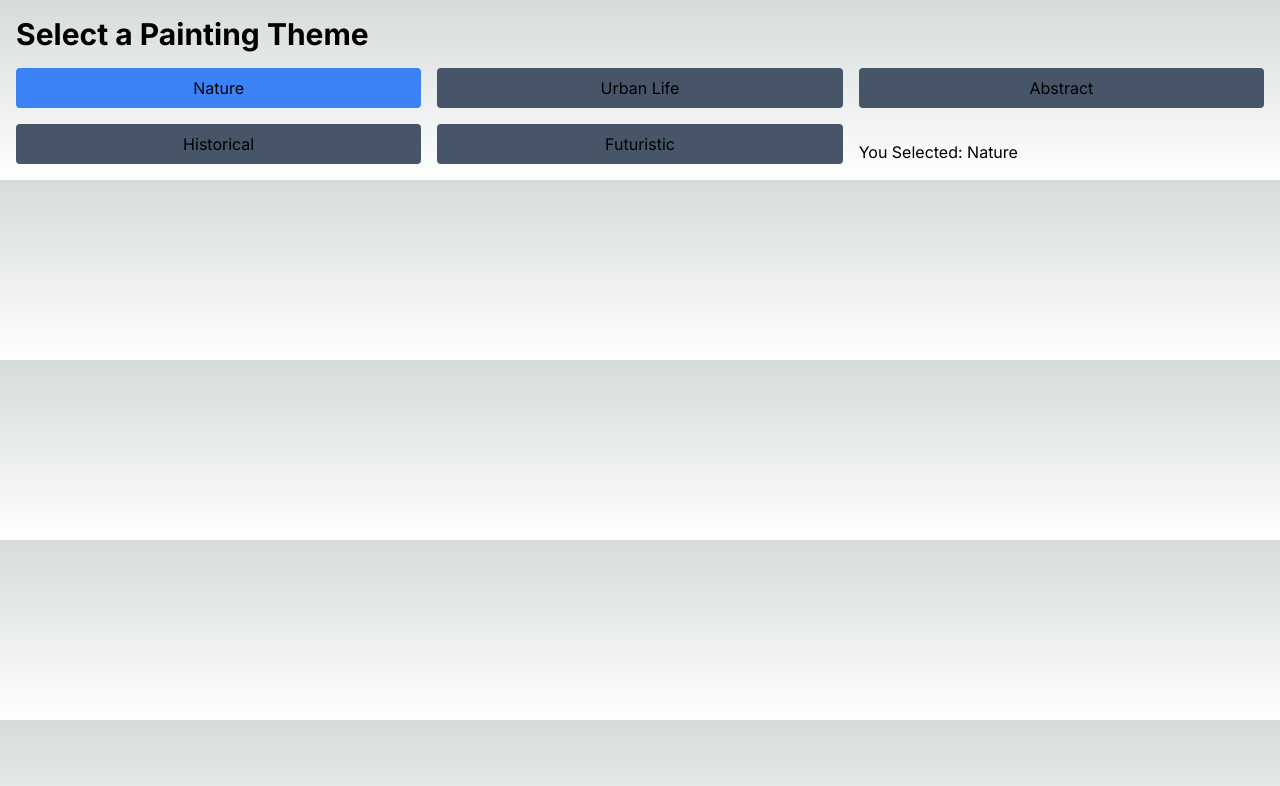
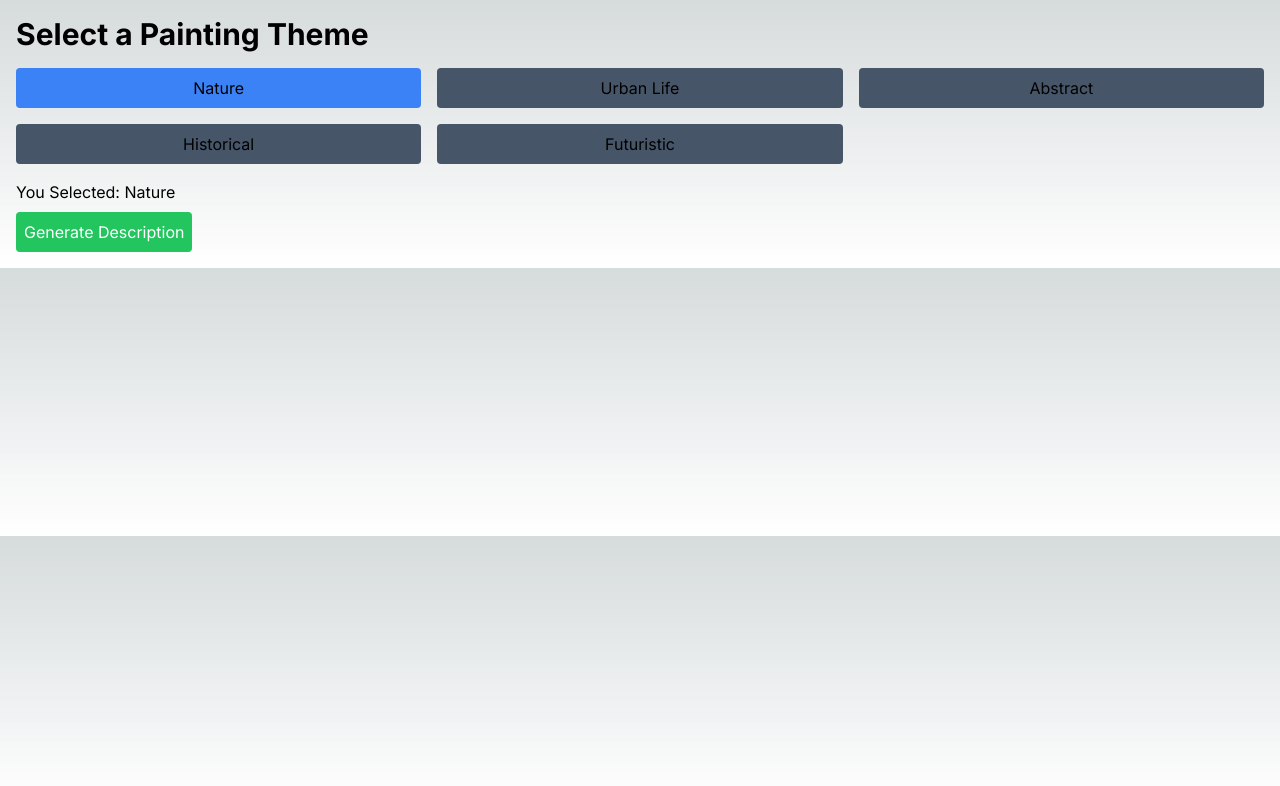
Before and after one commit to mwraich/painting_ai_assistant, a Next.js app: page / in a window 1280 px wide. Both pictures are taken after a click on the button "Nature". Shown: the top 786 px of the page. Built offline with nearby package versions, Linux system fonts and the light colour scheme.

Commit message:
Update read me instructions and successfully generate a response from the ai-assistant

```diff
--- /dev/null
+++ b/app/api/generateDescription/route.ts
@@ -0,0 +1,42 @@
+import { NextResponse } from 'next/server';
+import OpenAI from 'openai';
+
+const openai = new OpenAI({ apiKey: process.env.OPENAI_API_KEY });
+
+export async function POST(req: Request) {
+
+	const { theme } = await req.json();
+
+	try {
+		const thread = await openai.beta.threads.create();
+		await openai.beta.threads.messages.create(thread.id, {
+			role: 'user',
+			content: `Describe a painting with the theme: ${theme}`,
+		});
+		const run = await openai.beta.threads.runs.create(thread.id, {
+			assistant_id: process.env.ASSISTANT_ID as string,
+		});
+
+		let runStatus = await openai.beta.threads.runs.retrieve(thread.id, run.id);
+		while (runStatus.status !== 'completed') {
+            console.log('WAITING FOR COMPLETION')
+			await new Promise((resolve) => setTimeout(resolve, 1000));
+			runStatus = await openai.beta.threads.runs.retrieve(thread.id, run.id);
+		}
+
+		const messages = await openai.beta.threads.messages.list(thread.id);
+		const assistantMessage = messages.data.find(
+			(message) => message.role === 'assistant',
+		);
+		if (assistantMessage && assistantMessage.content[0].type === 'text') {
+			return NextResponse.json({ description: assistantMessage.content[0].text.value });
+		} else {
+			return NextResponse.json({ message: 'Error generating description' }, { status: 500 });
+		}
+	} catch (error: unknown) {
+		console.error('Error generating description:', error);
+		const errorMessage = error instanceof Error ? error.message : String(error);
+
+		return NextResponse.json({ message: 'Error generating description', error: errorMessage }, { status: 500 });
+	}
+}
--- a/app/page.tsx
+++ b/app/page.tsx
@@ -1,10 +1,30 @@
-'use client'
+'use client';
 import { useState } from 'react';
 
 const themes = ['Nature', 'Urban Life', 'Abstract', 'Historical', 'Futuristic'];
 
 export default function Home() {
 	const [selectedTheme, setSelectedTheme] = useState('');
+	const [description, setDescription] = useState('');
+	const [isLoading, setIsLoading] = useState(false);
+
+	const generateDescription = async () => {
+		setIsLoading(true);
+		try {
+			const response = await fetch('/api/generateDescription', {
+				method: 'POST',
+				headers: {
+					'Content-Type': 'application/json',
+				},
+				body: JSON.stringify({ theme: selectedTheme }),
+			});
+			const data = await response.json();
+			setDescription(data.description);
+		} catch (error) {
+			console.error('Error generating description', error);
+		}
+		setIsLoading(false);
+	};
 	return (
 		<main>
 			<div className="container mx-auto p-4">
@@ -25,10 +45,25 @@ export default function Home() {
 							{theme}
 						</button>
 					))}
-          {selectedTheme && (
-            <p className="mt-4">You Selected: {selectedTheme}</p>
-          )}
 				</div>
+				{selectedTheme && (
+					<div className="mt-4">
+						<p className="mt-4">You Selected: {selectedTheme}</p>
+						<button
+							className="mt-2 bg-green-500 text-white p-2 rounded hover:bg-green-600"
+							onClick={generateDescription}
+							disabled={isLoading}
+						>
+							{isLoading ? 'Generating...' : 'Generate Description'}
+						</button>
+					</div>
+				)}
+				{description && (
+					<div className="mt-4">
+						<h2 className="text-2xl font-bold mb-2">Generated Description:</h2>
+						<p className="p-4 rounded">{description}</p>
+					</div>
+				)}
 			</div>
 		</main>
 	);
--- a/package.json
+++ b/package.json
@@ -2,11 +2,13 @@
   "name": "week-3-ai-assistant",
   "version": "0.1.0",
   "private": true,
+  "type": "module",
   "scripts": {
     "dev": "next dev",
     "build": "next build",
     "start": "next start",
-    "lint": "next lint"
+    "lint": "next lint",
+    "create-assistant": "ts-node-esm scripts/createAssistant.ts"
   },
   "dependencies": {
     "next": "14.2.4",
@@ -22,6 +24,7 @@
     "eslint-config-next": "14.2.4",
     "postcss": "^8",
     "tailwindcss": "^3.4.1",
+    "ts-node": "^10.9.2",
     "typescript": "^5"
   }
 }
```
Also changed, not shown: scripts/createAssistant.ts (renamed from app/createAssistant.ts), 2 other files (tests, documents, lock files or other folders).
